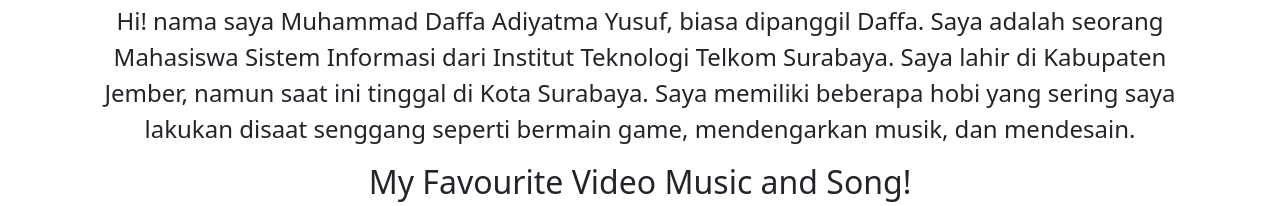
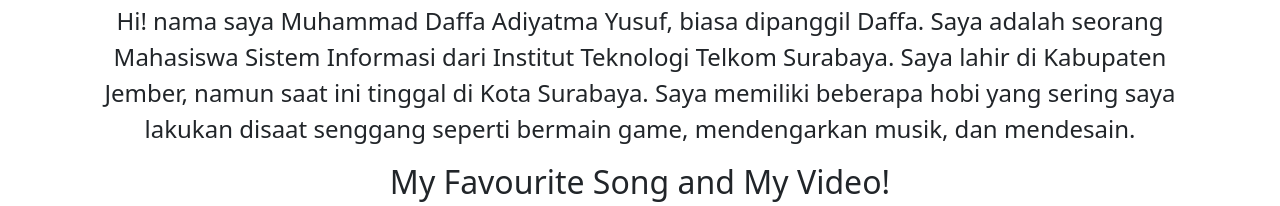
Before and after one commit to DAYOrion/PAW_Tugas2, a plain HTML site: page index.html in a window 1280 px wide. Shown: the part 939-1145 px from the top of the page. Drawn offline with nearby package versions, Linux system fonts and the light colour scheme.

Commit message:
Update index.html

```diff
--- a/index.html
+++ b/index.html
@@ -63,7 +63,7 @@
         <div class="container">
           <div class="wrap text-center">
             <div class="col">
-              <h2>My Favourite Video Music and Song!</h2>
+              <h2>My Favourite Song and My Video!</h2>
             </div>
           </div>
           <div class="row text-center">
```
